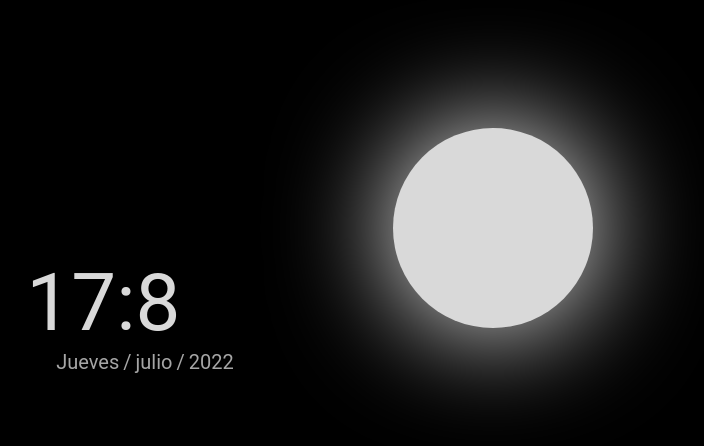
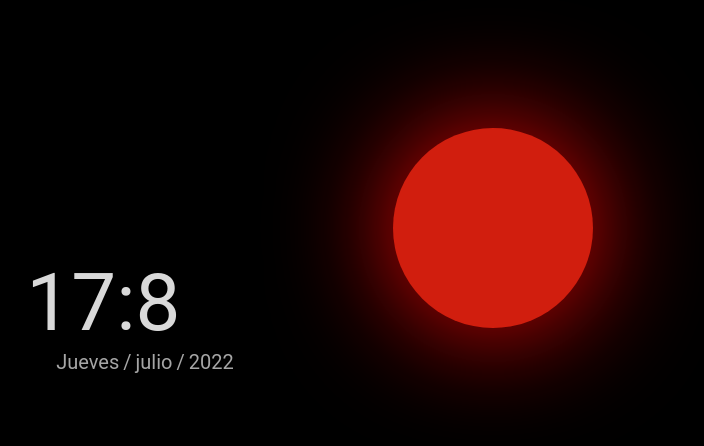
Before and after one commit to lean-13/reloj, a plain HTML site: page index.html in a window 1280 px wide. Shown: the whole page, without its empty margins (508-1212 px from the left). Drawn offline with nearby package versions, Linux system fonts and the light colour scheme.

Commit message:
cambiar sol por luna

```diff
--- a/css/style.scss
+++ b/css/style.scss
@@ -54,7 +54,7 @@ body {
     height: 200px;
 }
 // night
-.luna {
+.moon {
     // color
     box-shadow:0px 0px 100px #FFFF8C;
     background-color: $color5;
--- a/index.html
+++ b/index.html
@@ -26,7 +26,7 @@
         </div>
     </section>
     <section>
-      <div class="forma luna">
+      <div class="forma moon">
 
       </div>
     </section>
--- a/js/reloj.js
+++ b/js/reloj.js
@@ -6,13 +6,29 @@ $(document).ready(function () {
     let Pmonth = $('.date__mes');
     let Pyear = $('.date__año');
 
+    let time = new Date();
+    let hour = time.getHours();
+    let minutes = time.getMinutes();
+    let day = time.getDay();
+    let month = time.getMonth();
+    let year = time.getFullYear();
+
+    let cambioBackground = () => {
+
+        let background = $('.forma');
+
+        if (hour > 13) {
+            $(background).removeClass('moon');
+            $(background).addClass('sol');
+        }else {
+            $(background).addClass('moon');
+        }
+
+    }
+
+
     let actualizarReloj = () => {
-        let time = new Date();
-        let hour = time.getHours();
-        let minutes = time.getMinutes();
-        let day = time.getDay();
-        let month = time.getMonth();
-        let year = time.getFullYear();
+
 
         let semana = ['Domingo', 'Lunes', 'Martes', 'Miercoles', 'Jueves', 'Viernes', 'Sabado'];
         let meses = ['Enero', 'Febrero', 'Marzo', 'Abril', 'Mayo', 'Junio', 'julio', 'Agosto', 'Septiembre', 'Octubre', 'Noviembre', 'Diciembre']
@@ -28,9 +44,9 @@ $(document).ready(function () {
         // year
         $(Pyear).text(year);
 
-
     }
 
+    cambioBackground()
     actualizarReloj();
 
 });
```
Also changed, not shown: css/style.css.
